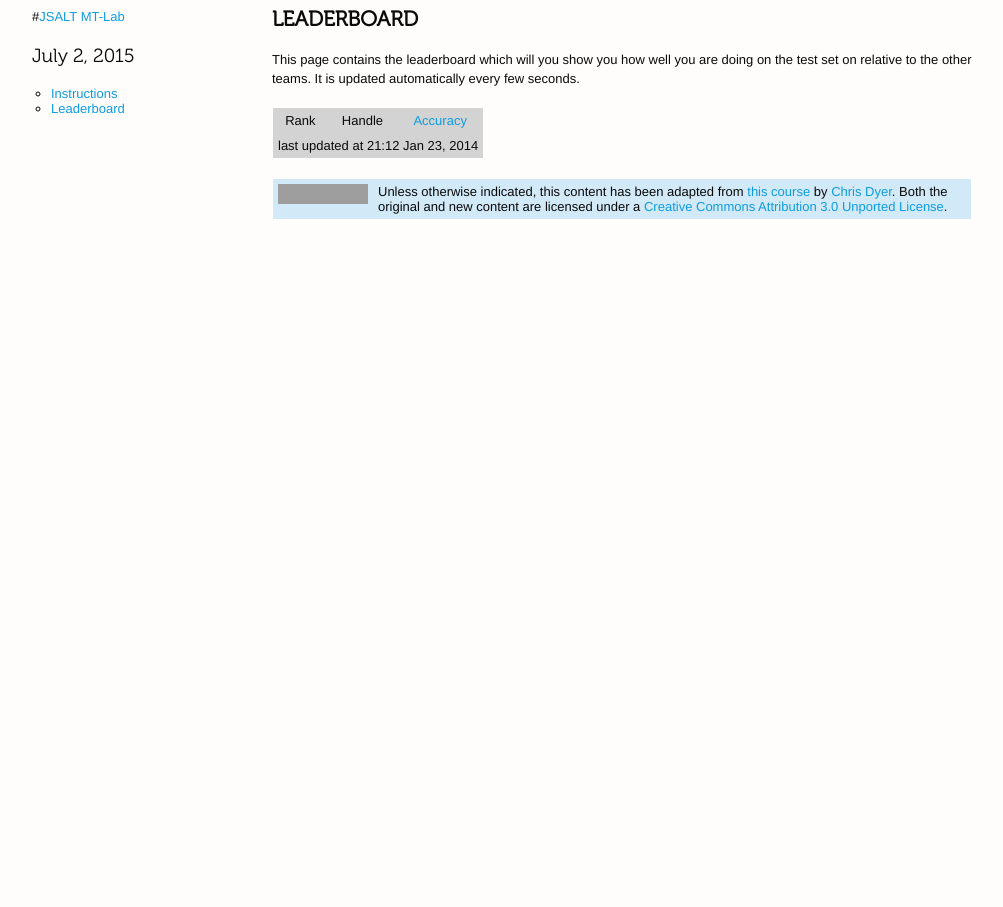
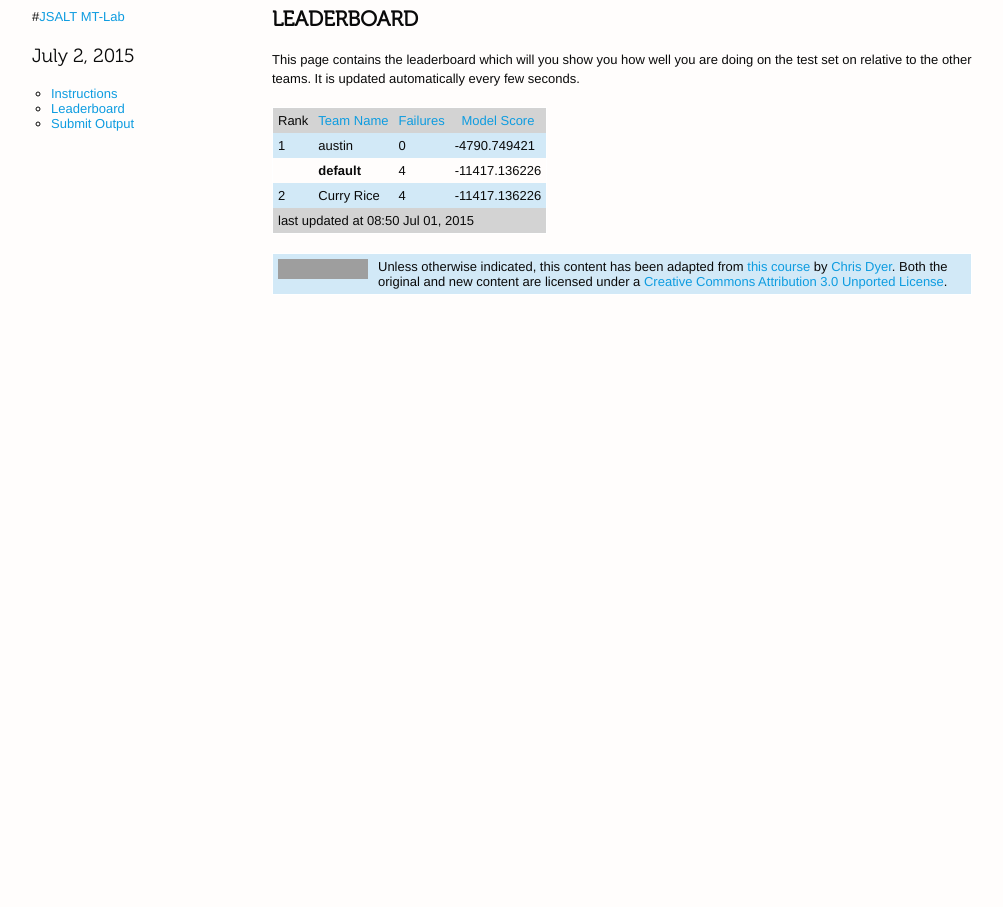
Before and after one commit to redpony/jsalt-mtlab-www, a Jekyll site: the page built from leaderboard.md, in a window 1280 px wide. Shown: the whole page, without its empty margins (138-1141 px from the left). Built offline with Jekyll 4.4.1, drawn with Linux system fonts in a browser that asks for light colours; grey boxes are pictures that could not be loaded.

```diff
--- a/_includes/navbar.md
+++ b/_includes/navbar.md
@@ -4,7 +4,8 @@
 
 ## July 2, 2015
 
- * [Instructions](index.html)
- * [Leaderboard](leaderboard.html)
+ * [Instructions](/jsalt-mtlab/index.html)
+ * [Leaderboard](/jsalt-mtlab/leaderboard.html)
+ * [Submit Output](/jsalt-mtlab/upload.html)
 {% endcapture %}
 {{ stuff | markdownify }}
--- a/_layouts/base.html
+++ b/_layouts/base.html
@@ -2,9 +2,9 @@
 <html lang="en">
 <head>
   <meta charset="utf-8" />
-  <title>Machine Translation | 11-731 | {{page.title}} </title>
+  <title>{{page.title}} </title>
   <meta name="author" content="Chris Dyer" />
-  <meta name="description" content="11-731 course page">
+  <meta name="description" content="JSALT Machine Translation lab page">
 
   <link rel="shortcut icon" href="{{site.baseurl}}/favicon.ico" />
   <link rel="start" href="{{site.baseurl}}" />
--- a/homework.js
+++ b/homework.js
@@ -1,29 +1,6 @@
-var lastUpdated = "21:12 Jan 23, 2014";
+var lastUpdated = "08:50 Jul 01, 2015"
 var homework = {
-
- "cecilia": new Array( -1)
-,
- "PlRyding": new Array( -1)
-,
- "cmuak": new Array( -1)
-,
- "dbmikus": new Array( -1)
-,
- "jdoornbos": new Array( -1)
-,
- "delbrokendel": new Array( -1)
-,
- "sammthomson": new Array( -1)
-,
- "LBJ": new Array( -1)
-,
- "ProfDyer": new Array( -1)
-,
- "pdasigi": new Array( -1)
-,
- "Juggernaut": new Array( -1)
-,
- "drayson": new Array( -1)
-,
- "Anna": new Array( -1)
+"default": [4, -11417.136226],
+"austin": [0, -4790.749421],
+"Curry Rice": [4, -11417.136226],
 }
--- a/leaderboard.js
+++ b/leaderboard.js
@@ -87,5 +87,6 @@ function drawLeaderboard() {
   }
 }
 
-resort(4, 0);
+resort(2, 0);
+resort(1, 1);
 drawLeaderboard();
--- a/leaderboard.md
+++ b/leaderboard.md
@@ -16,10 +16,14 @@ This page contains the leaderboard which will you show you how well you are doin
         Rank
       </th>
       <th>
-        Handle
+        <a href="javascript:;" onclick="resort(0, 0); drawLeaderboard(); return false">Team Name</a>
       </th>
       <th valign="top">
-        <a href="javascript:;" onclick="resort(1, 0); drawLeaderboard(); return false">Accuracy</a><br/>
+        <a href="javascript:;" onclick="resort(2, 0); resort(1, 1); drawLeaderboard(); return false">Failures</a><br/>
+        <span class="small"></span>
+      </th>
+      <th valign="top">
+        <a href="javascript:;" onclick="resort(1, 1); resort(2, 0); drawLeaderboard(); return false">Model Score</a><br/>
         <span class="small"></span>
       </th>
     </tr>
```
Also changed, not shown: index.md (+65 -85 lines), upload.md (added, +12 -0 lines), graph.png (added), probs.png (added), 3 other files.
